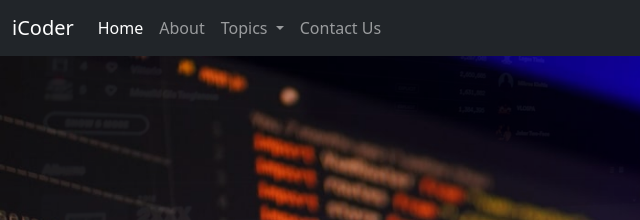
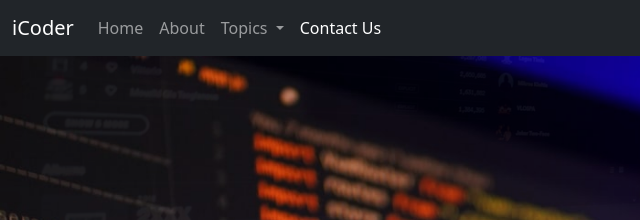
Before and after one commit to aanshpy1809/iCoder, a plain HTML site: page index.html in a window 1280 px wide. Shown: the top 220 px of the page, 0-640 px from the left. Drawn offline with nearby package versions, Linux system fonts and the light colour scheme.

Commit message:
Update index.html

```diff
--- a/index.html
+++ b/index.html
@@ -20,25 +20,28 @@
           <div class="collapse navbar-collapse" id="navbarSupportedContent">
             <ul class="navbar-nav me-auto mb-2 mb-lg-0">
                     <li class="nav-item">
-                <a class="nav-link active" aria-current="page" href="/">Home</a>
+                        <a class="nav-link " aria-current="page" href="/iCoder/">Home</a>
                     </li>
-              <li class="nav-item ">
-                <a class="nav-link" href="/about.html">About</a>
+                    <li class="nav-item">
+                        <a class="nav-link " href="/iCoder/about.html/">About</a>
                     </li>
                     <li class="nav-item dropdown">
-                <a class="nav-link dropdown-toggle" href="#" id="navbarDropdown" role="button" data-bs-toggle="dropdown" aria-expanded="false">
+                        <a class="nav-link dropdown-toggle" href="#" id="navbarDropdown" role="button"
+                            data-bs-toggle="dropdown" aria-expanded="false">
                             Topics
                         </a>
                         <ul class="dropdown-menu" aria-labelledby="navbarDropdown">
                             <li><a class="dropdown-item" href="#">Technology</a></li>
                             <li><a class="dropdown-item" href="#">Web development</a></li>
-                  <li><hr class="dropdown-divider"></li>
+                            <li>
+                                <hr class="dropdown-divider">
+                            </li>
                             <li><a class="dropdown-item" href="#">Support</a></li>
                             <li><a class="dropdown-item" href="#">Write for us</a></li>
                         </ul>
                     </li>
                     <li class="nav-item">
-                <a class="nav-link" href="/contact.html">Contact Us</a>
+                        <a class="nav-link active" href="/iCoder/contact.html/">Contact Us</a>
                     </li>
 
 
```
Lines whose indentation alone changed are shown as unchanged.
